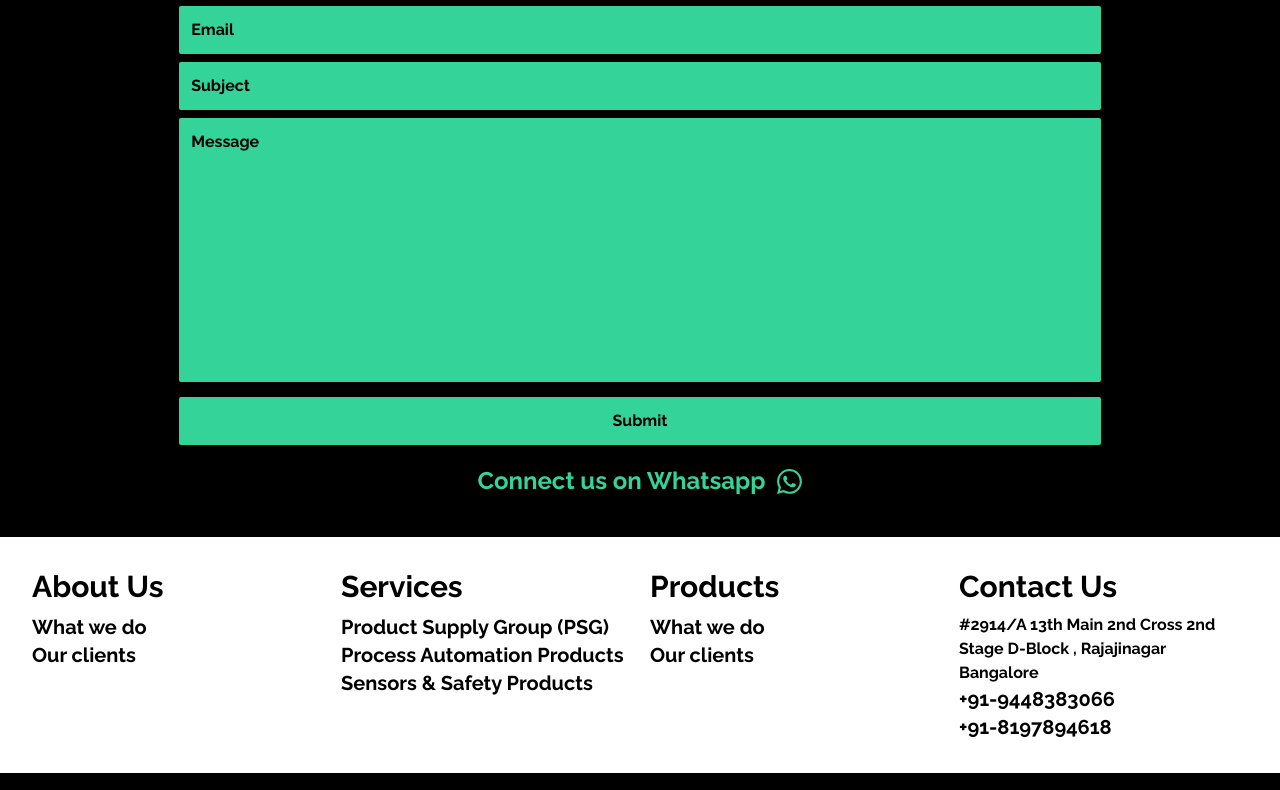
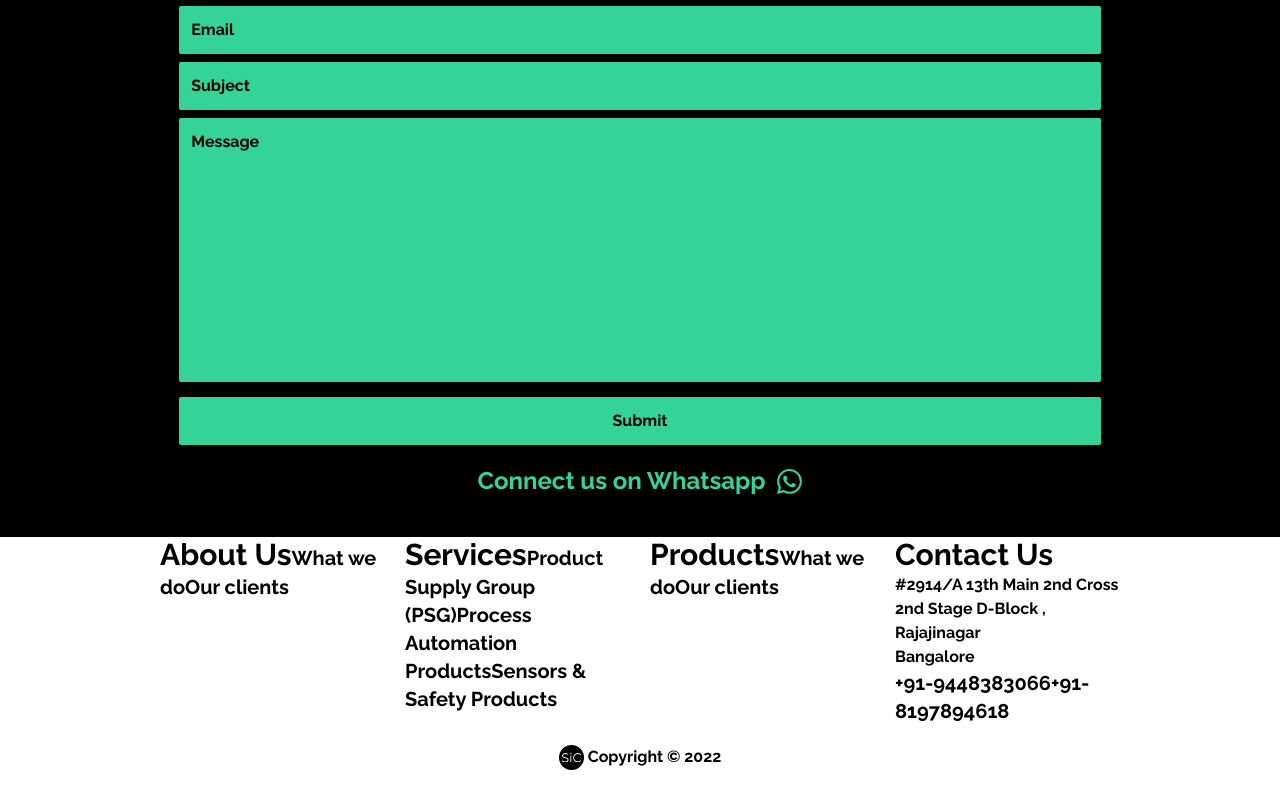
Before and after one commit to DhanrajCoding97/sIc-tailwind-next-live, a Next.js app: page / in a window 1280 px wide. Shown: the part 3164-3954 px from the top of the page. Built offline with nearby package versions, Linux system fonts and the light colour scheme.

Commit message:
refactored footer

```diff
--- a/components/Footer.jsx
+++ b/components/Footer.jsx
@@ -3,10 +3,10 @@ import Link from "next/link";
 
 const Footer = () => {
   return (
-    <div id="footer" className="p-8 bg-white text-black font-bold">
-      <div id="wrapper">
-        <div id="row" className="grid grid-cols-2 lg:grid-cols-4 gap-5">
-          <div id="column" className="flex flex-col text-left">
+    <footer id="footer" className="bg-white text-black font-bold">
+      <div className="content-center md:px-10 xl:px-40">
+        <div className="grid grid-cols-2 sm:grid-cols-4 gap-5">
+          <div id="column">
             <Link href="/sic/about">
               <a className="text-3xl pb-2 cursor-pointer hover:">About Us</a>
             </Link>
@@ -19,7 +19,7 @@ const Footer = () => {
               </a>
             </Link>
           </div>
-          <div id="column" className="flex flex-col text-left">
+          <div id="column">
             <Link href="/sic/services">
               <a className="text-3xl pb-2">Services</a>
             </Link>
@@ -39,7 +39,7 @@ const Footer = () => {
               </a>
             </Link>
           </div>
-          <div id="column" className="flex flex-col text-left">
+          <div id="column">
             <Link href="/sic/productsw">
               <a className="text-3xl pb-2">Products</a>
             </Link>
@@ -54,16 +54,14 @@ const Footer = () => {
               </a>
             </Link>
           </div>
-          <div id="column" className="flex flex-col text-left">
+          <div id="column">
             <Link href="/sic/contact">
               <a className="text-3xl pb-2">Contact Us</a>
             </Link>
+            <p>#2914/A 13th Main 2nd Cross 2nd Stage D-Block , Rajajinagar</p>
+            <span>Bangalore</span>
             <div>
-              <p>#2914/A 13th Main 2nd Cross 2nd Stage D-Block , Rajajinagar</p>
-              <span>Bangalore</span>
-            </div>
-            <div>
-              <span className="flex flex-col">
+              <span>
                 <a
                   href="tel:+919448383066"
                   className="text-xl hover:text-cyan-600 ease-in duration-300 cursor-pointer"
@@ -80,8 +78,16 @@ const Footer = () => {
             </div>
           </div>
         </div>
+        <div className="flex justify-center text-center p-5">
+          <a href="/" title="Star Instruments & Control Logo">
+            <img src="/icon.png" className="h-[25px] w-[25px]" />
+          </a>
+          <h1 className="pl-1 text-md">
+            Copyright &copy; {new Date().getFullYear()}
+          </h1>
+        </div>
       </div>
-    </div>
+    </footer>
   );
 };
 
```
